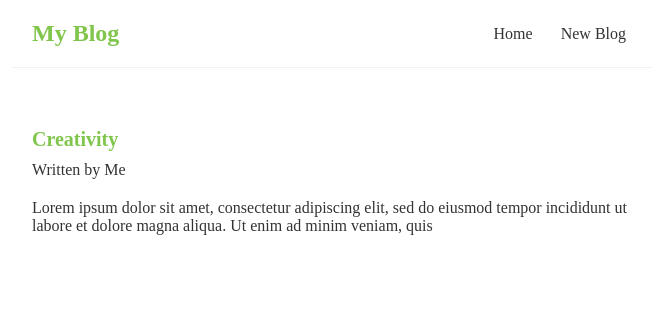
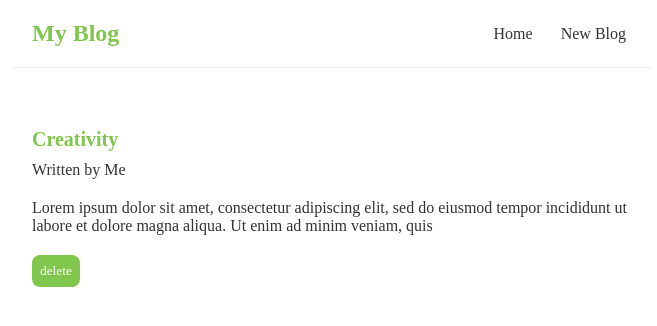
Before and after one commit to Shiela-P/learn_react, a React (Vite) app: page /blogs/1 in a window 1280 px wide. Shown: the top 326 px of the page, without its empty margins (308-965 px from the left). Built offline with nearby package versions, Linux system fonts and the light colour scheme; data requests are answered from the project's data file; a web font is replaced by a local one.

Commit message:
Making a error page

```diff
--- a/Data/db.json
+++ b/Data/db.json
@@ -13,16 +13,16 @@
       "id": "2"
     },
     {
-      "title": "How to collect a lot of yarbn",
-      "body": "Lorem ipsum dolor sit amet consectetur adipiscing elit. Quisque faucibus ex sapien vitae pellentesque sem placerat. In id cursus mi pretium tellus duis convallis. Tempus leo eu aenean sed diam urna tempor. Pulvinar vivamus fringilla lacus nec metus bibendum egestas. Iaculis massa nisl malesuada lacinia integer nunc posuere. Ut hendrerit semper vel class aptent taciti sociosqu. Ad litora torquent per conubia nostra inceptos himenaeos.\n\nLorem ipsum dolor sit amet consectetur adipiscing elit. Quisque faucibus ex sapien vitae pellentesque sem placerat. In id cursus mi pretium tellus duis convallis. Tempus leo eu aenean sed diam urna tempor. Pulvinar vivamus fringilla lacus nec metus bibendum egestas. Iaculis massa nisl malesuada lacinia integer nunc posuere. Ut hendrerit semper vel class aptent taciti sociosqu. Ad litora torquent per conubia nostra inceptos himenaeos.",
-      "author": "me",
-      "id": "GfZ23HnQa4s"
-    },
-    {
       "title": "Petting dogs is good for your health. It's Science!",
       "body": "Lorem ipsum dolor sit amet consectetur adipiscing elit. Quisque faucibus ex sapien vitae pellentesque sem placerat. In id cursus mi pretium tellus duis convallis. Tempus leo eu aenean sed diam urna tempor. Pulvinar vivamus fringilla lacus nec metus bibendum egestas. Iaculis massa nisl malesuada lacinia integer nunc posuere. Ut hendrerit semper vel class aptent taciti sociosqu. Ad litora torquent per conubia nostra inceptos himenaeos.\n\nLorem ipsum dolor sit amet consectetur adipiscing elit. Quisque faucibus ex sapien vitae pellentesque sem placerat. In id cursus mi pretium tellus duis convallis. Tempus leo eu aenean sed diam urna tempor. Pulvinar vivamus fringilla lacus nec metus bibendum egestas. Iaculis massa nisl malesuada lacinia integer nunc posuere. Ut hendrerit semper vel class aptent taciti sociosqu. Ad litora torquent per conubia nostra inceptos himenaeos.",
       "author": "I",
       "id": "zqo3drTXrd4"
+    },
+    {
+      "title": "Baby ducks on a quest",
+      "body": "What if some baby ducks went on a quest? What is the quest about? Maybe they went to find some bread, although I hear that's not really good for them...",
+      "author": "myself",
+      "id": "UJEOohqt_0U"
     }
   ],
   "$schema": "./node_modules/json-server/schema.json"
--- a/src/App.jsx
+++ b/src/App.jsx
@@ -3,6 +3,7 @@ import Home from './Home'
 import {BrowserRouter as Router, Route, Switch} from 'react-router-dom';
 import Create from './Create.jsx';
 import BlogDetails from './BlogDetails.jsx';
+import NotFound from './NotFound.jsx';
 
 function App() {
   // const title = "Hello there! Welcome to my React App.";
@@ -25,6 +26,9 @@ function App() {
             <Route path="/blogs/:id">
                 <BlogDetails />
             </Route>
+            <Route path="*">
+              <NotFound />
+            </Route>
           </Switch>
 
 
--- a/src/BlogDetails.jsx
+++ b/src/BlogDetails.jsx
@@ -1,9 +1,19 @@
 import { useParams } from "react-router-dom";
 import useFetch from './useFetch';
+import { useHistory } from "react-router-dom";
 
 const BlogDetails = () => {
     const { id } = useParams();
     const { data: blog, error, isPending} = useFetch('http://localhost:3000/blogs/' + id);
+    const history = useHistory();
+
+    const handleClick = () => {
+        fetch('http://localhost:3000/blogs/' + blog.id,
+       { method: 'DELETE'}
+        ).then(() => {
+            history.push('/');
+        })
+    }
 
     return (
         <div className="blog-details">
@@ -14,6 +24,7 @@ const BlogDetails = () => {
                     <h2>{blog.title}</h2>
                     <p>Written by { blog.author }</p>
                     <div>{ blog.body }</div>
+                    <button onClick={handleClick}>delete</button>
                 </article>
             )}
         </div>
--- /dev/null
+++ b/src/NotFound.jsx
@@ -0,0 +1,13 @@
+import { Link } from "react-router-dom/cjs/react-router-dom.min";
+
+const NotFound = () => {
+    return (
+        <div className="not-found">
+            <h2>Oops!</h2>
+            <p>That page doesn't seem to be around right now...</p>
+            <Link to="/">Want to go back to the homepage?</Link>
+        </div>
+     );
+}
+
+export default NotFound;
--- a/src/index.css
+++ b/src/index.css
@@ -71,6 +71,15 @@
   cursor: pointer;
 }
 
+.blog-details button {
+  background: #80c54c;
+  color: #fff;
+  border: 0;
+  padding: 8px;
+  border-radius: 8px;
+  cursor: pointer;
+}
+
 .create {
   max-width: 400px;
   margin: 0 auto;
```
